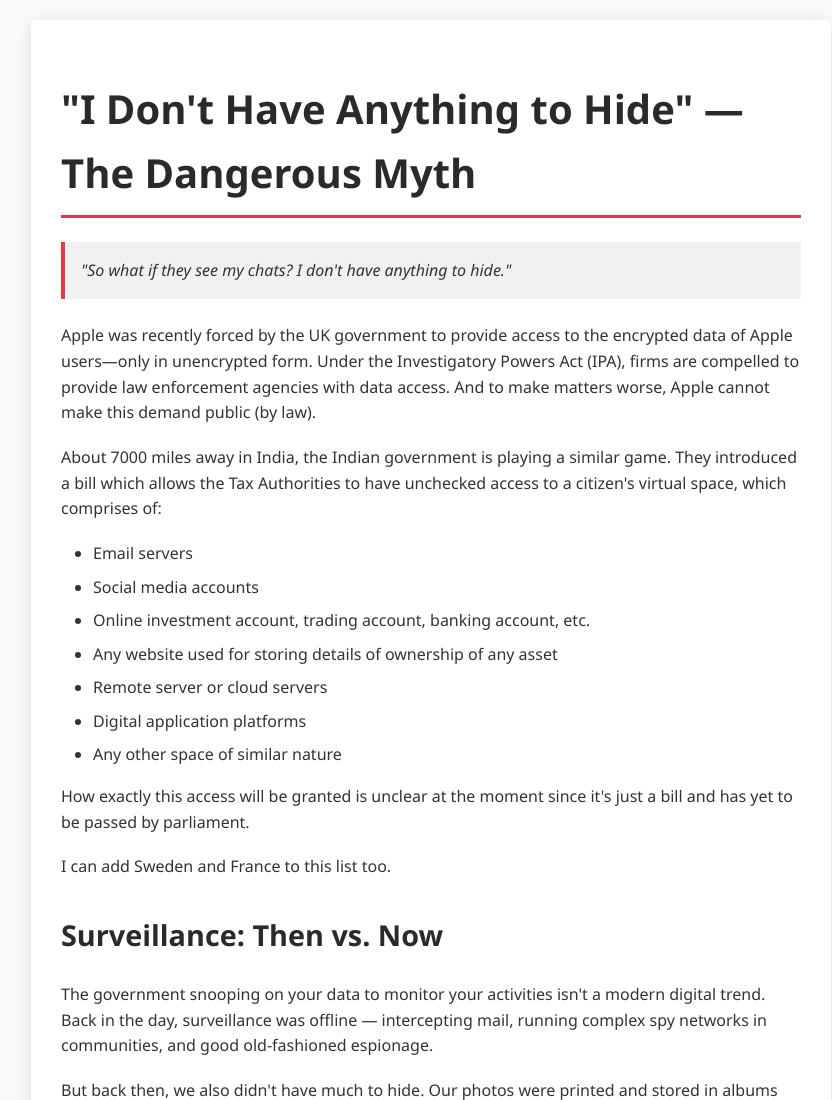
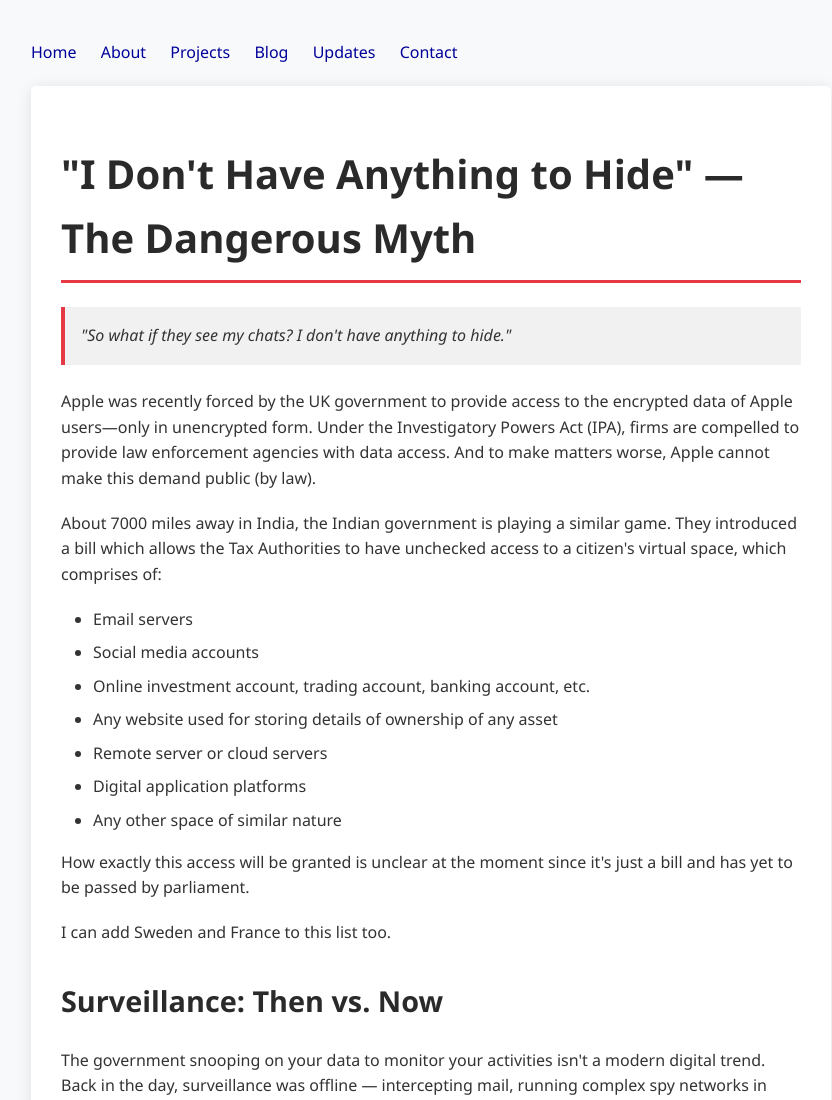
Before and after one commit to amartyadav/personal_blog, a plain HTML site: page posts/post1.html in a window 1280 px wide. Shown: the top 1100 px of the page, without its empty margins (209-1041 px from the left). Drawn offline with Linux system fonts and the light colour scheme.

Commit message:
feat: add navigation header with links to various pages

```diff
--- a/posts/post1.html
+++ b/posts/post1.html
@@ -13,6 +13,28 @@
             --text-color: #333;
             --quote-bg: #f1f1f1;
             --quote-border: #e63946;
+        }
+        .header {
+            display: flex;
+            justify-content: space-between;
+            align-items: start;
+        }
+
+        a {
+            color: #000099;
+            text-decoration: none;
+        }
+
+        a:visited {
+            color: #990000;
+        }
+
+        .nav-links {
+            margin: 20px 0;
+        }
+
+        .nav-links a {
+            margin-right: 20px;
         }
 
         body {
@@ -84,6 +106,22 @@
 </head>
 
 <body>
+
+    <div class="header">
+        <div>
+            <div class="nav-links">
+                <a href="../index.html" data-i18n="nav.home">Home</a>
+                <a href="../about.html" data-i18n="nav.about">About</a>
+                <a href="../projects.html" data-i18n="nav.projects">Projects</a>
+                <a href="../blogs.html" class="active" data-i18n="nav.blog">Blog</a>
+                <a href="../updates.html" data-i18n="nav.updates">Updates</a>
+                <a href="../contact.html" data-i18n="nav.contact">Contact</a>
+            </div>
+
+        </div>
+
+    </div>
+
     <div class="container">
         <h1>"I Don't Have Anything to Hide" — The Dangerous Myth</h1>
 
```
